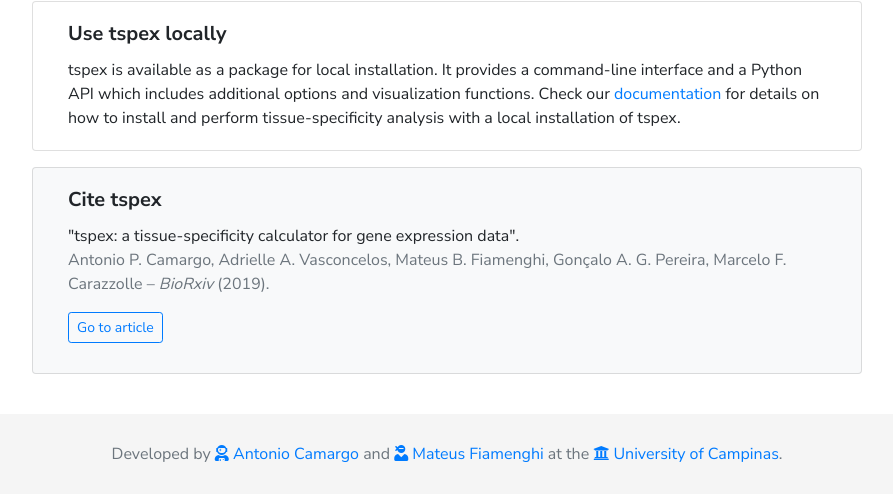
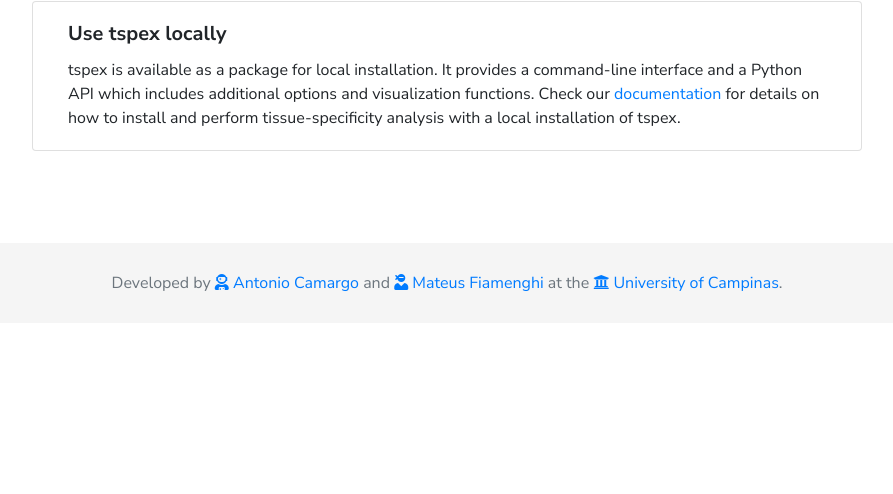
Before and after one commit to apcamargo/tspex-webapp, a Flask app: page / in a window 1280 px wide. Shown: the part 477-971 px from the top of the page, without its empty margins (193-1086 px from the left). After the commit the page ends 769 px from the top, so only its background shows below. Run offline with Flask 2, Linux system fonts and the light colour scheme; parts of the project's set-up code (start-up, migrations or seed data) failed here and were passed over; some libraries are stand-ins or nearby versions.

Commit message:
Remove citation card

```diff
--- a/tspex-webapp/templates/index.html
+++ b/tspex-webapp/templates/index.html
@@ -63,16 +63,5 @@
       perform tissue-specificity analysis with a local installation of tspex.</p>
   </div>
 </div>
-<!-- Citation card -->
-<div class="card bg-light col-12" style="margin-bottom:1rem">
-  <div class="card-body">
-    <h5 class="card-title">Cite tspex</h5>
-    <p class="card-text" style="margin: 0px;">"tspex: a tissue-specificity calculator for gene expression data".</p>
-    <p class="card-text text-muted">Antonio P. Camargo, Adrielle A. Vasconcelos, Mateus B. Fiamenghi, Gonçalo A. G.
-      Pereira, Marcelo F. Carazzolle &ndash; <em>BioRxiv</em> (2019).</p>
-    <a class="btn btn-outline-primary btn-sm mr-2" role="button"
-      href="https://www.biorxiv.org/content/10.1101/620880v1.abstract/">Go to article</a>
-  </div>
-</div>
 
 {% endblock content %}
```
